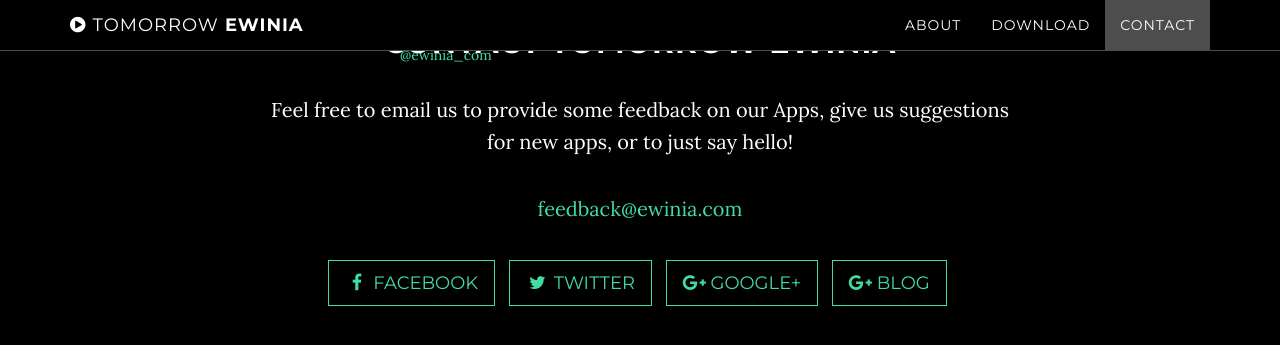
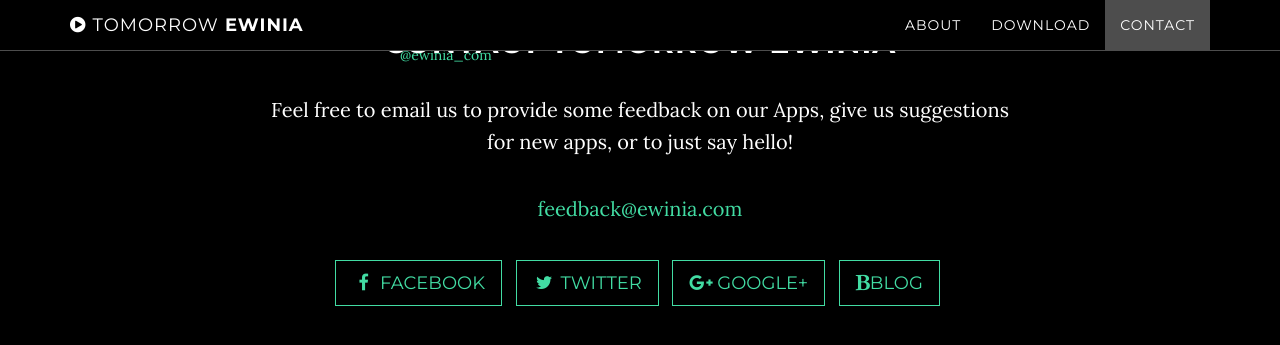
Before and after one commit to nullinstruction/home, a Jekyll site: the page index.html, which Jekyll copies as it is, in a window 1280 px wide and 900 px high, scrolled down 2274 px. Shown: the top 345 px of the window. Built offline with Jekyll 4.4.1, drawn with Linux system fonts in a browser that asks for light colours; nearby versions of some CDN libraries; comment, search, counter and statistics services are not loaded.

Commit message:
Update index.html

```diff
--- a/index.html
+++ b/index.html
@@ -195,7 +195,8 @@
                     </li>
 
                     <li>
-                        <a href="http://ewinia.blogspot.kr/" class="btn btn-default btn-lg"><i class="fa fa-google-plus fa-fw"></i> <span class="network-name">Blog</span></a>
+                        <a href="http://ewinia.blogspot.kr/" class="btn btn-default btn-lg"><i class="fa fa-bold" aria-hidden="true"></i><span class="network-name">Blog</span></a>
+
                     </li>
 
                 </ul>
```
